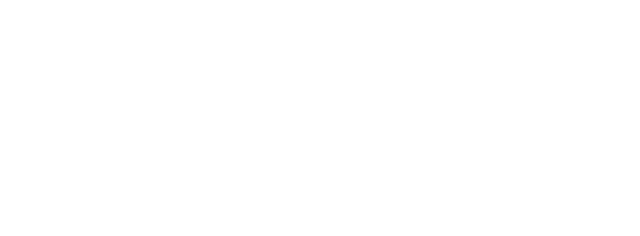
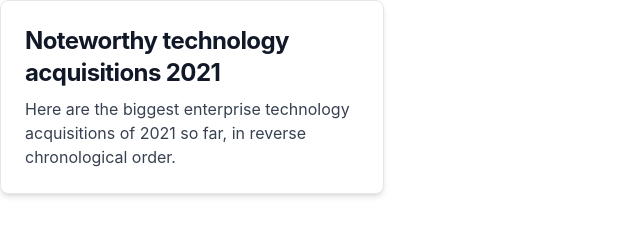
Before and after one commit to kieransweetman/tictactoe, a plain HTML site: page index.html in a window 1280 px wide. Shown: the whole page, without its empty margins (0-640 px from the left). Drawn offline with nearby package versions, Linux system fonts and the light colour scheme.

Commit message:
added tailwind cuz bootsrap no bueno

```diff
--- a/index.html
+++ b/index.html
@@ -4,8 +4,33 @@
     <meta charset="UTF-8" />
     <meta http-equiv="X-UA-Compatible" content="IE=edge" />
     <meta name="viewport" content="width=device-width, initial-scale=1.0" />
+
+    <!-- game -->
     <script src="script.js"></script>
+
+    <!-- tailwind -->
+    <link
+      rel="stylesheet"
+      href="https://unpkg.com/flowbite@1.4.7/dist/flowbite.min.css"
+    />
+    <script src="https://unpkg.com/flowbite@1.4.7/dist/flowbite.js"></script>
+
     <title>tictactoe</title>
   </head>
-  <body></body>
+  <body>
+    <a
+      href="#"
+      class="block p-6 max-w-sm bg-white rounded-lg border border-gray-200 shadow-md hover:bg-gray-100 dark:bg-gray-800 dark:border-gray-700 dark:hover:bg-gray-700"
+    >
+      <h5
+        class="mb-2 text-2xl font-bold tracking-tight text-gray-900 dark:text-white"
+      >
+        Noteworthy technology acquisitions 2021
+      </h5>
+      <p class="font-normal text-gray-700 dark:text-gray-400">
+        Here are the biggest enterprise technology acquisitions of 2021 so far,
+        in reverse chronological order.
+      </p>
+    </a>
+  </body>
 </html>
```
